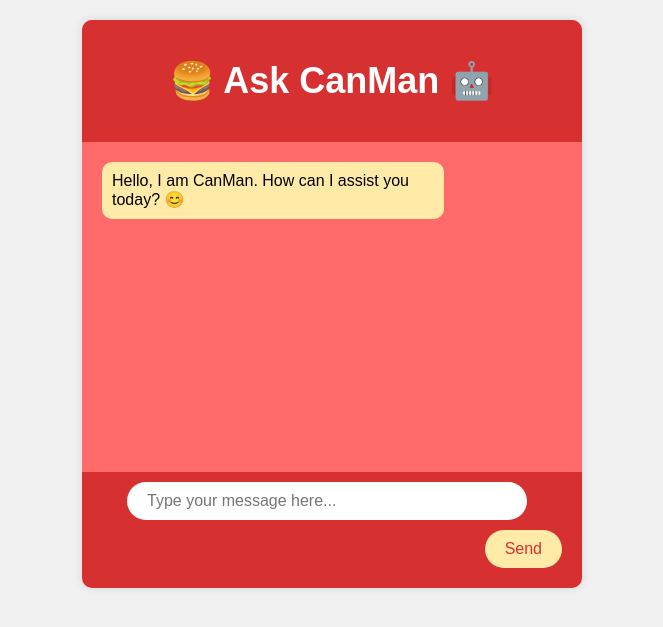
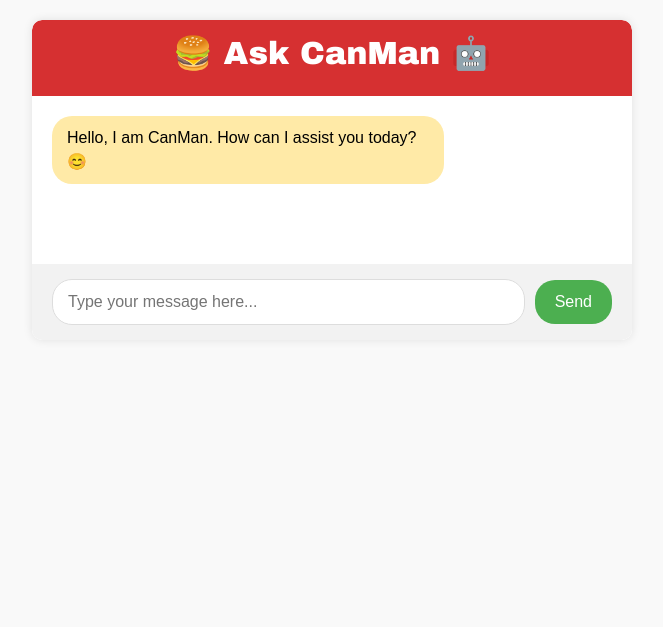
Before and after one commit to ketakiii3/AskCanMan, a Flask app: page /chatbot.html in a window 1280 px wide. Shown: the top 627 px of the page, without its empty margins (308-971 px from the left). Run offline with Flask 3, Linux system fonts and the light colour scheme; parts of the project's set-up code (start-up, migrations or seed data) failed here and were passed over; some libraries are stand-ins or nearby versions.

Commit message:
Update chatbot.html

```diff
--- a/templates/chatbot.html
+++ b/templates/chatbot.html
@@ -6,17 +6,18 @@
     <meta name="viewport" content="width=device-width, initial-scale=1.0">
     <link rel="icon" href="">
     <script src="https://ajax.googleapis.com/ajax/libs/jquery/3.2.1/jquery.min.js"></script>
+    <link href="https://cdn.jsdelivr.net/npm/bootstrap@5.3.0-alpha1/dist/css/bootstrap.min.css" rel="stylesheet">
     <style>
       body {
         font-family: Arial, sans-serif;
         margin: 0;
         padding: 0;
-        background-color: #f0f0f0;
+        background-color: #f9f9f9;
     }
     .chat-container {
-        max-width: 500px;
+      max-width: 600px;
       margin: 20px auto;
-        background-color: #ff6b6b;
+      background-color: #fff;
       border-radius: 10px;
       box-shadow: 0 0 10px rgba(0, 0, 0, 0.1);
       overflow: hidden;
@@ -24,14 +25,16 @@
     .chat-header {
       background-color: #d63031;
       color: #fff;
-        padding: 10px;
+      padding: 15px 20px;
       text-align: center;
-        font-size: 24px;
+      border-top-left-radius: 10px;
+      border-top-right-radius: 10px;
+      font-family: 'Arial Black', sans-serif; /* Change font to Arial Black */
     }
     .chat-body {
       padding: 20px;
-        height: 250px;
-        overflow-y: scroll;
+      max-height: 300px;
+      overflow-y: auto;
     }
     .chat-message {
         margin-bottom: 20px;
@@ -42,52 +45,90 @@
     .bot-message {
         text-align: left;
     }
+
+    .message-container {
+      overflow: auto;
+      display: flex;
+      flex-direction: column;
+    }
+
     .message-text {
-        padding: 10px;
-        border-radius: 10px;
+      padding: 10px 15px;
+      margin-bottom: 20px; /* Add margin bottom for spacing */
+      border-radius: 20px;
       max-width: 70%;
-        display: inline-block;
+      word-wrap: break-word;
     }
     .user-message .message-text {
       background-color: #0984e3;
       color: #fff;
+      float: right;
     }
     .bot-message .message-text {
       background-color: #ffeaa7;
       color: #000;
+      float: left;
+      animation: slideIn 0.5s ease; /* Add animation for bot replies */
+    }
+    @keyframes slideIn {
+      from {
+        opacity: 0;
+        transform: translateY(-20px);
+      }
+      to {
+        opacity: 1;
+        transform: translateY(0);
+      }
     }
     .chat-input-container {
-        padding: 10px;
-        background-color: #d63031;
+      padding: 15px 20px;
+      background-color: #f2f2f2;
       border-bottom-left-radius: 10px;
       border-bottom-right-radius: 10px;
-        text-align: center;
+      display: flex;
+      align-items: center;
     }
     .chat-input {
-        width: calc(100% - 80px);
-        margin-right: 10px;
-        border: none;
+      flex: 1;
+      border: 1px solid #ddd;
       border-radius: 20px;
-        padding: 10px 20px;
-        box-sizing: border-box;
+      padding: 10px 15px;
       font-size: 16px;
+      outline: none;
     }
     .send-button {
-      background-color: #ffeaa7; /* Yellow button */
-          color: #d63031; /* Dark red text color */
+      background-color: #4CAF50; /* Green color */
+      color: #fff;
       border: none;
       border-radius: 20px;
       padding: 10px 20px;
       font-size: 16px;
       cursor: pointer;
-          transition: background-color 0.3s;
-          display: block; /* Adjusted to display as block element */
-          margin: 10px auto; /* Centered horizontally */
-          margin-right: 10px;
+      transition: background-color 0.3s, transform 0.3s; /* Add transition for button */
+      margin-left: 10px;
     }
   .send-button:hover {
-          background-color: #f6e58d; /* Lighter yellow on hover */
+    background-color: #45a049; /* Darker green on hover */
+    transform: scale(1.05); /* Add scaling effect on hover */
       }
+
+      /* Typing animation */
+    @keyframes typing {
+      0% { width: 0; }
+      50% { width: 100%; }
+      100% { width: 0; }
+    }
+
+    .typing-indicator {
+      display: inline-block;
+      overflow: hidden;
+      width: 0;
+      animation: typing 1s infinite;
+      animation-timing-function: linear;
+      font-size: 35px; /* Make the dots smaller */
+      color: #000; /* Change dot color to black */
+    }
+
     </style>
   </head>
   <div class="chat-container">
@@ -95,16 +136,17 @@
         <h2>🍔 Ask CanMan 🤖</h2>
     </div>
     <div class="chat-body" id="chatbox">
+      <div class="message-container">
         <div class="bot-message">
             <div class="message-text"> Hello, I am CanMan. How can I assist you today? 😊</div>
         </div>
     </div>
+  </div>
     <div class="chat-container">
-      <!-- ... -->
-      <div id="userInput"></div> <!-- Add this line -->
+      <div id="userInput"></div>
     </div>
     <div class="chat-input-container">
-        <input type="text" class="chat-input" id="nameInput" placeholder="Type your message here...">
+        <input type="text" class="chat-input" id="nameInput" placeholder="Type your message here..." onkeypress="handleKeyPress(event)">
         <button class="send-button" onclick="getBotResponse()">Send</button>
     </div>
 </div>
@@ -112,47 +154,31 @@
 
 
 <script>
-/*
+
+
   function getBotResponse() {
+    console.log("getBotResponse function called");
+
     var rawText = $("#nameInput").val();
-          var userHtml = '<div class="user-message"><div class="message-text">' + rawText + '</div></div>';
+    var userHtml = '<div class="message-container"><div class="user-message"><div class="message-text">' + rawText + '</div></div>';
     $("#nameInput").val("");
     $("#chatbox").append(userHtml);
-          document
-            .getElementById("userInput")
-            .scrollIntoView({ block: "start", behavior: "smooth" });
-          $.get("/get", { msg: rawText }).done(function(data) {
-            var botHtml = '<div class="bot-message"><div class="message-text">' + data + '</div></div>';
-            $("#chatbox").append(botHtml);
-            document.getElementById("chatbox").scrollTop = document.getElementById("chatbox").scrollHeight;
-          });
+    $("#chatbox").scrollTop($("#chatbox")[0].scrollHeight); // Scroll to the bottom
+    //document.getElementById("userInput").scrollIntoView({ block: "start", behavior: "smooth" });
 
-        }
+    console.log("Sending AJAX request with message:", rawText);
 
-        $("#send").click(function() {
-          getBotResponse();
-        });
-
-        $("#nameInput").keypress(function(e) {
-          if (e.which == 13) {
-            getBotResponse();
-          }
-        }
-        );
-
-  function getBotResponse() {
-    var rawText = $("#nameInput").val();
-    var userHtml = '<div class="user-message"><div class="message-text">' + rawText + '</div></div>';
-    $("#nameInput").val("");
-    $("#chatbox").append(userHtml);
-    document.getElementById("userInput").scrollIntoView({ block: "start", behavior: "smooth" });
+    var typingIndicator = '<div class="typing-indicator">...</div>';
+    $(".bot-message").last().append(typingIndicator);
 
     $.ajax({
-      type: "POST", // Use POST instead of GET
-      url: "/get", // Assuming '/get' is the correct route
-      data: { msg: rawText }, // Send the message as part of the request body
+      type: "POST",
+      url: "/get",
+      data: { msg: rawText },
       success: function(data) {
-        var botHtml = '<div class="bot-message"><div class="message-text">' + data + '</div></div>';
+        console.log("Received response from server:", data);
+        var botHtml = '<div class="message-container"><div class="bot-message"><div class="message-text">' + data + '</div></div></div>';
+        $(".typing-indicator").remove(); // Remove typing indicator
         $("#chatbox").append(botHtml);
         document.getElementById("chatbox").scrollTop = document.getElementById("chatbox").scrollHeight;
       },
@@ -162,53 +188,12 @@
     });
   }
 
-  $("#send").click(function() {
-    getBotResponse();
-  });
 
-  $("#nameInput").keypress(function(e) {
-    if (e.which == 13) {
+  function handleKeyPress(event) {
+    if (event.keyCode === 13) {
       getBotResponse();
     }
-  });
-  */
-
-  function getBotResponse() {
-    console.log("getBotResponse function called");
-
-    var rawText = $("#nameInput").val();
-    var userHtml = '<div class="user-message"><div class="message-text">' + rawText + '</div></div>';
-    $("#nameInput").val("");
-    $("#chatbox").append(userHtml);
-    //document.getElementById("userInput").scrollIntoView({ block: "start", behavior: "smooth" });
-
-    console.log("Sending AJAX request with message:", rawText);
-
-    $.ajax({
-      type: "POST",
-      url: "/get",
-      data: { msg: rawText },
-      success: function(data) {
-        console.log("Received response from server:", data);
-        var botHtml = '<div class="bot-message"><div class="message-text">' + data + '</div></div>';
-        $("#chatbox").append(botHtml);
-        document.getElementById("chatbox").scrollTop = document.getElementById("chatbox").scrollHeight;
-      },
-      error: function(xhr, status, error) {
-        console.log("Error:", error);
   }
-    });
-  }
-
-  $("#send").click(function() {
-    getBotResponse();
-  });
-
-  $("#nameInput").keypress(function(e) {
-    if (e.which == 13) {
-      getBotResponse();
-    }
-  });
 
 </script>
 </div>
```
Lines whose indentation alone changed are shown as unchanged.
